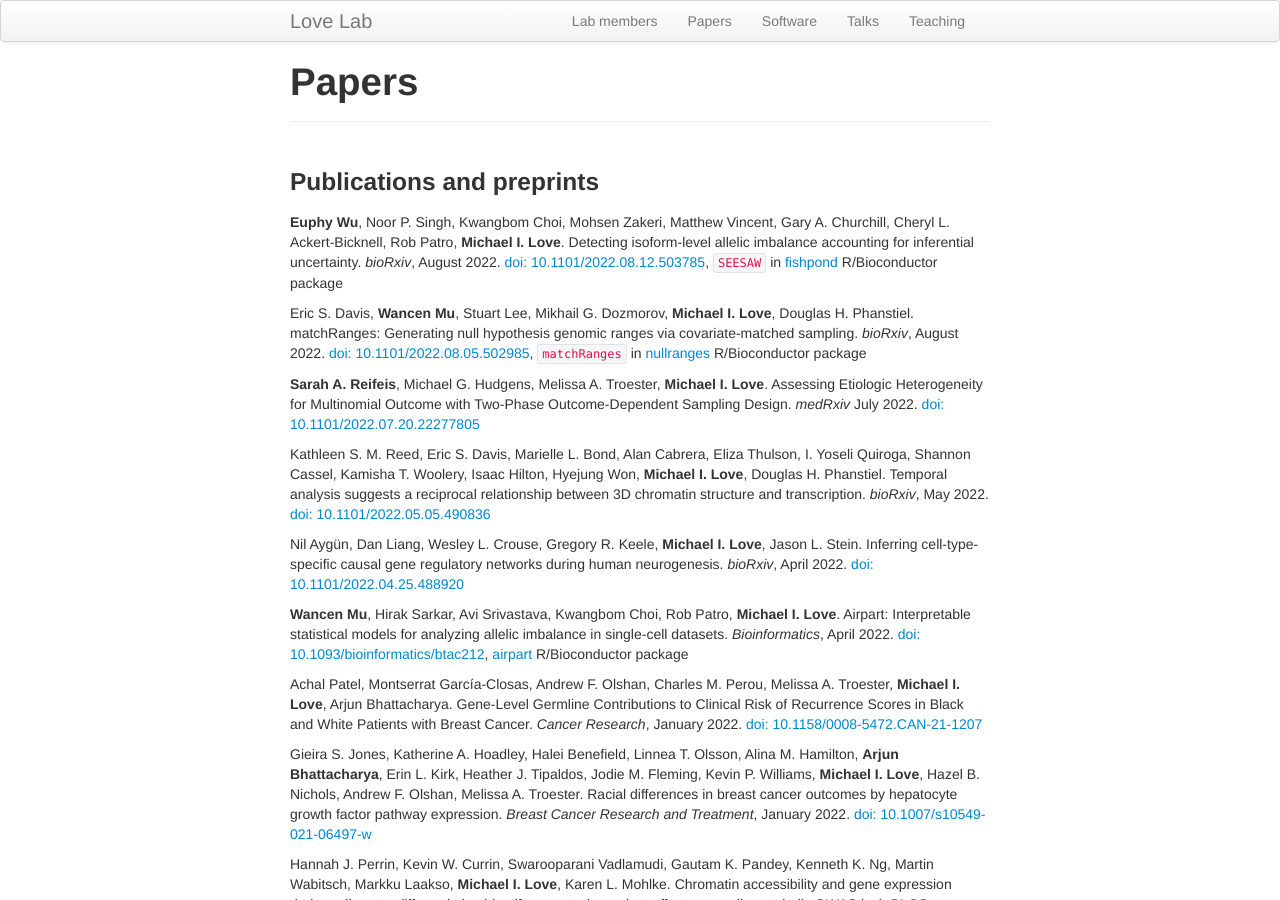
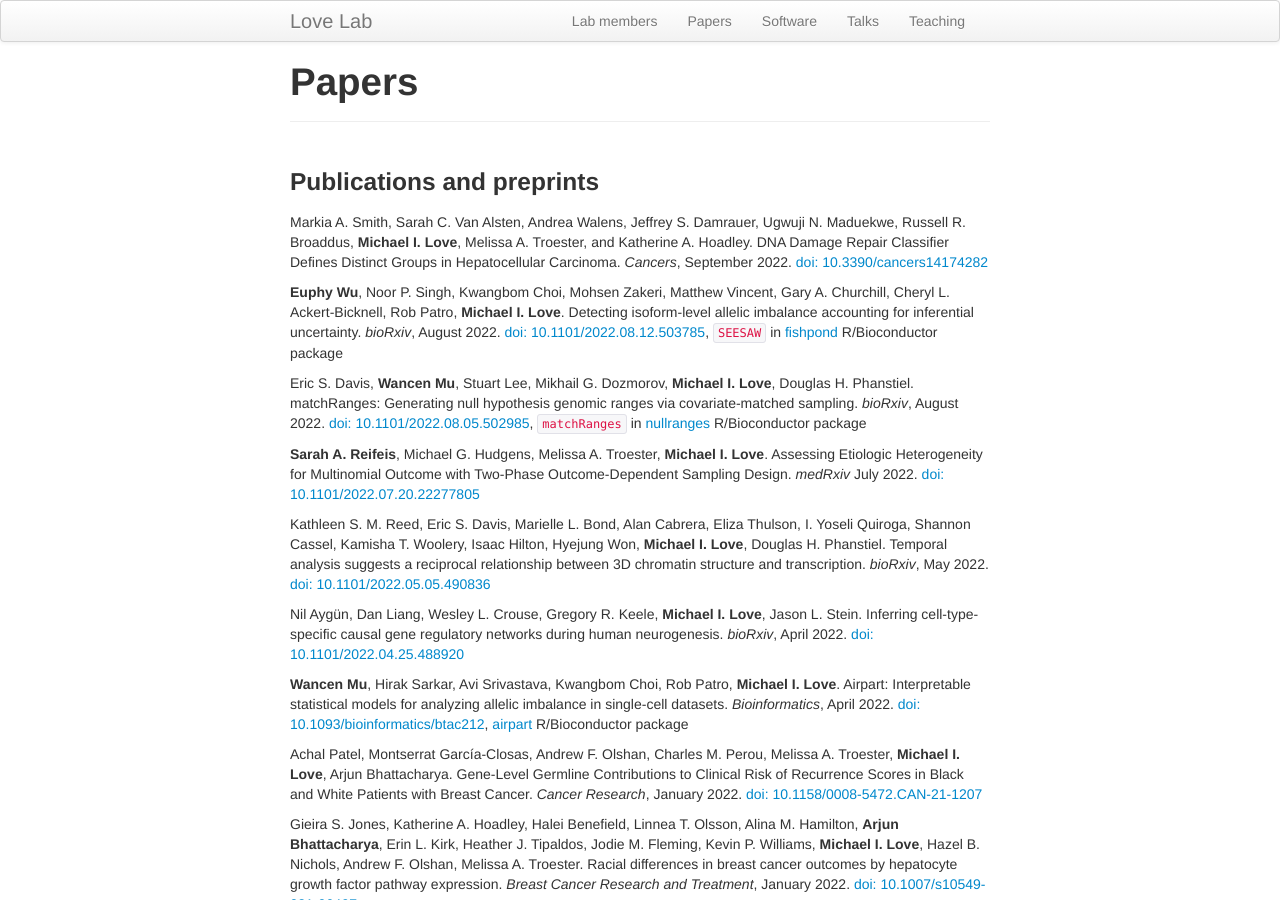
Before and after one commit to mikelove/mikelove.github.io, a Jekyll site: the page built from pages/papers.md, in a window 1280 px wide and 900 px high. Built offline with Jekyll 4.4.1, drawn with Linux system fonts in a browser that asks for light colours.

Commit message:
updating papers

```diff
--- a/pages/papers.md
+++ b/pages/papers.md
@@ -4,6 +4,14 @@ title: "Papers"
 ---
 
 ### Publications and preprints
+
+Markia A. Smith, Sarah C. Van Alsten, Andrea Walens, Jeffrey
+S. Damrauer, Ugwuji N. Maduekwe, Russell R. Broaddus, **Michael I. Love**,
+Melissa A. Troester, and Katherine A. Hoadley.
+DNA Damage Repair Classifier Defines Distinct Groups in Hepatocellular
+Carcinoma.
+*Cancers*, September 2022.
+[doi: 10.3390/cancers14174282](https://doi.org/10.3390/cancers14174282)
 
 **Euphy Wu**, Noor P. Singh, Kwangbom Choi, Mohsen Zakeri, Matthew
 Vincent, Gary A. Churchill, Cheryl L. Ackert-Bicknell, Rob Patro,
```
